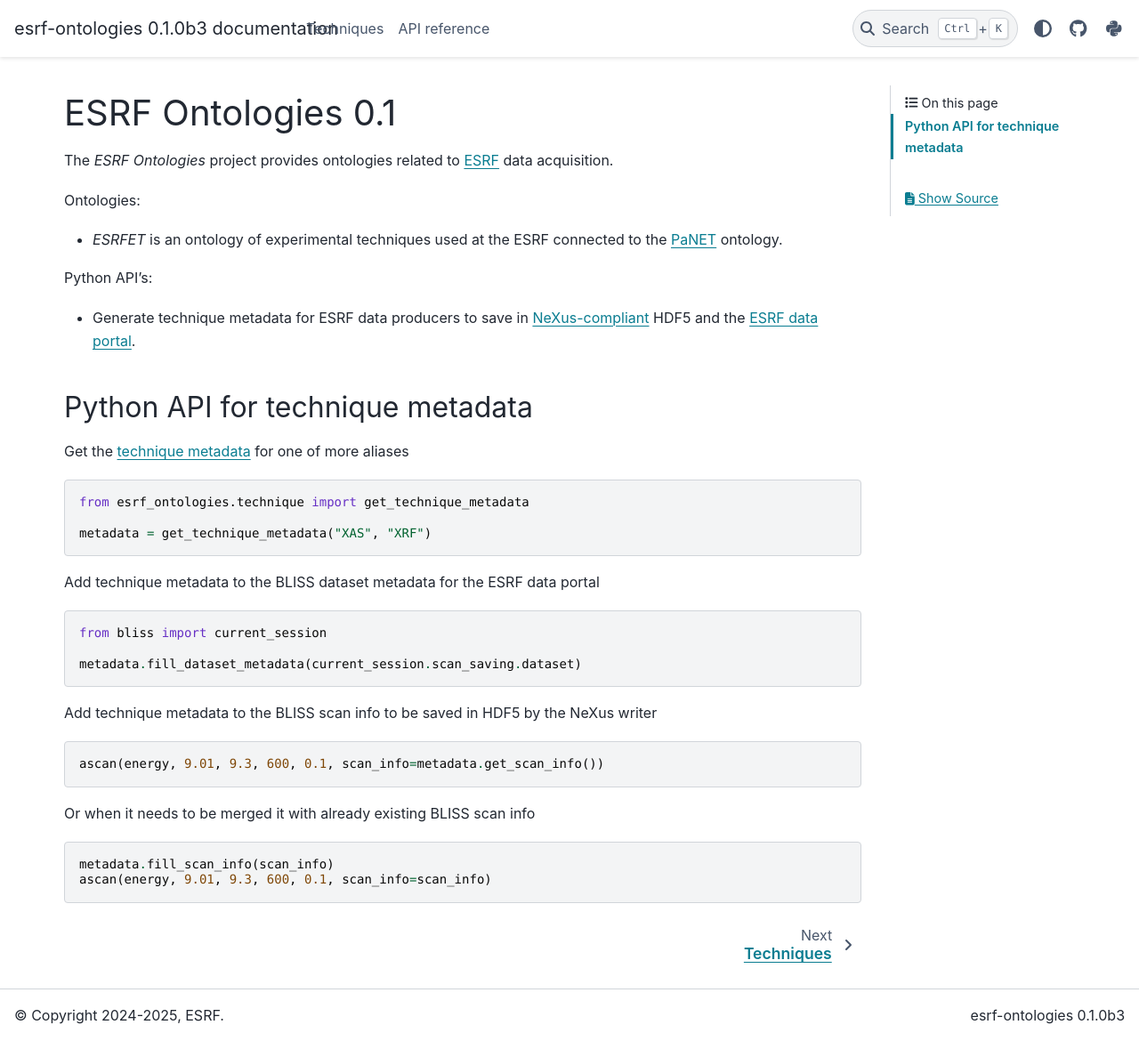
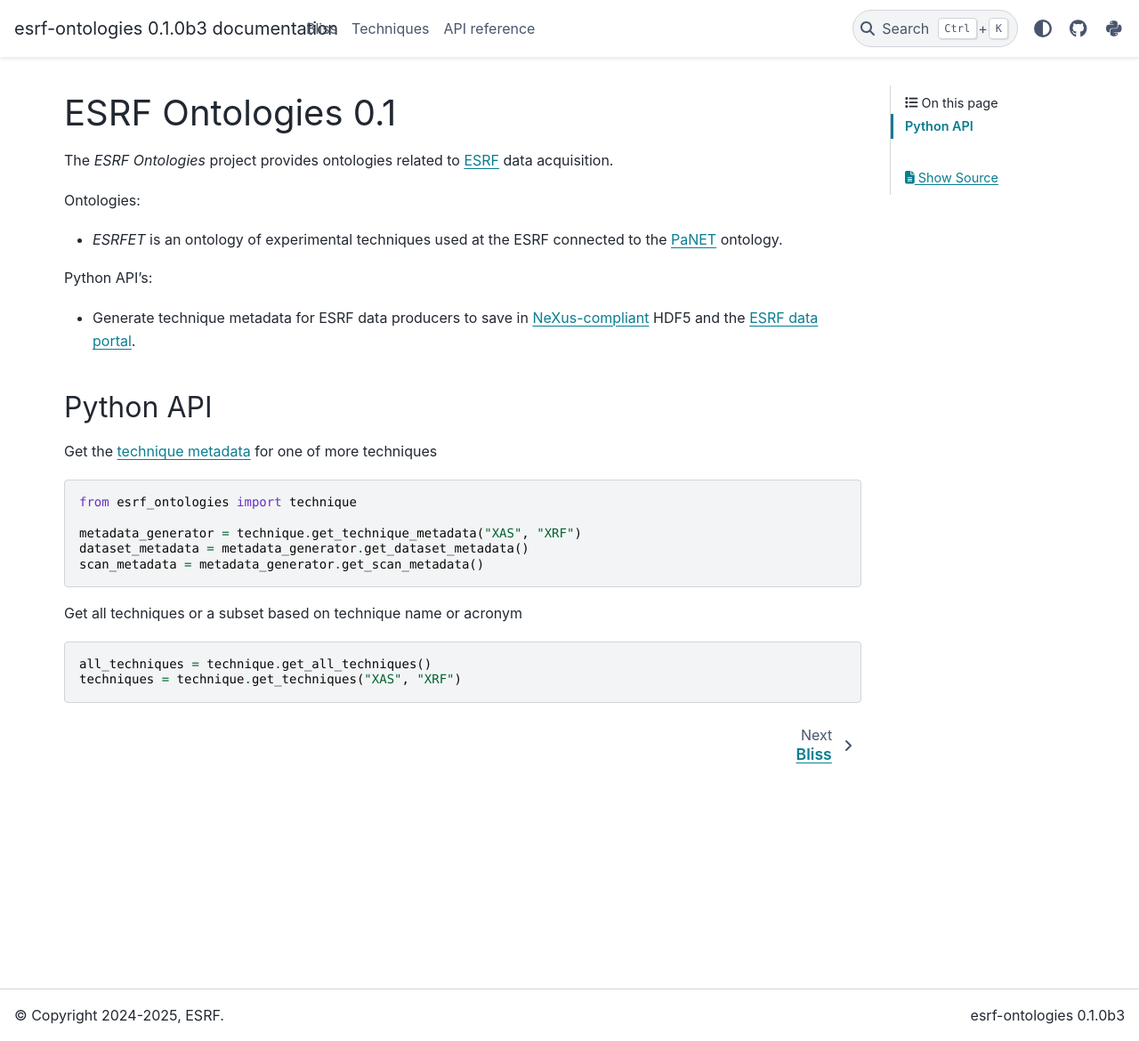
Before and after one commit to pan-ontologies/esrf-ontologies, a Sphinx documentation site: the page built from doc/index.rst, in a window 1280 px wide and 1170 px high. Shown: the whole window at 89% size. Built offline with Sphinx 7.4.7 and the PyData theme 0.15.4, drawn with Linux system fonts in a browser that asks for light colours.

Commit message:
add get_scan_metadata and improve docs

```diff
--- a/doc/index.rst
+++ b/doc/index.rst
@@ -13,40 +13,29 @@ Python API's:
 * Generate technique metadata for ESRF data producers to save in `NeXus-compliant <https://www.nexusformat.org/>`_
   HDF5 and the `ESRF data portal <https://data.esrf.fr>`_.
 
-Python API for technique metadata
----------------------------------
+Python API
+----------
 
-Get the :ref:`technique metadata <techniques>` for one of more aliases
+Get the :ref:`technique metadata <techniques>` for one of more techniques
 
 .. code:: python
 
-    from esrf_ontologies.technique import get_technique_metadata
+    from esrf_ontologies import technique
 
-    metadata = get_technique_metadata("XAS", "XRF")
+    metadata_generator = technique.get_technique_metadata("XAS", "XRF")
+    dataset_metadata = metadata_generator.get_dataset_metadata()
+    scan_metadata = metadata_generator.get_scan_metadata()
 
-Add technique metadata to the BLISS dataset metadata for the ESRF data portal
+Get all techniques or a subset based on technique name or acronym
 
 .. code:: python
 
-    from bliss import current_session
-
-    metadata.fill_dataset_metadata(current_session.scan_saving.dataset)
-
-Add technique metadata to the BLISS scan info to be saved in HDF5 by the NeXus writer
-
-.. code:: python
-
-    ascan(energy, 9.01, 9.3, 600, 0.1, scan_info=metadata.get_scan_info())
-
-Or when it needs to be merged it with already existing BLISS scan info
-
-.. code:: python
-
-    metadata.fill_scan_info(scan_info)
-    ascan(energy, 9.01, 9.3, 600, 0.1, scan_info=scan_info)
+    all_techniques = technique.get_all_techniques()
+    techniques = technique.get_techniques("XAS", "XRF")
 
 .. toctree::
     :hidden:
 
+    bliss
     techniques
     api
```
Also changed, not shown: README.md (+5 -3 lines), doc/bliss.rst (added, +46 -0 lines), 3 other files.
